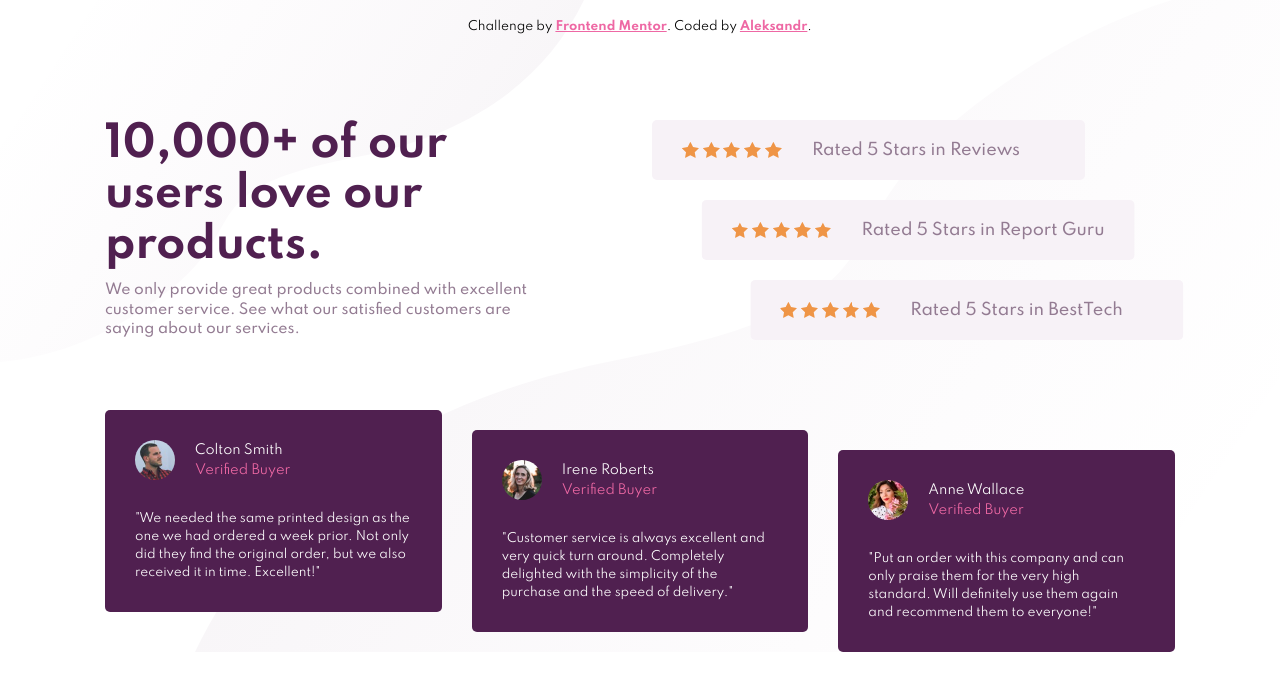
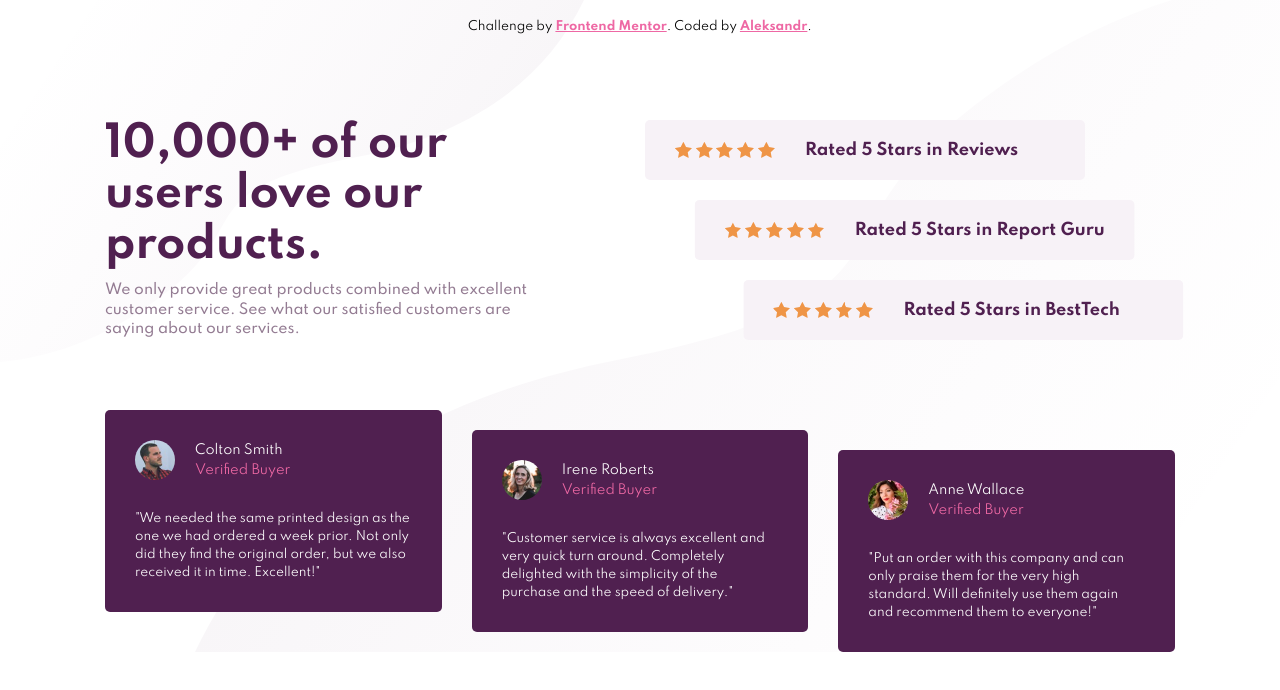
Before and after one commit to MasterDev333/social-proof, a plain HTML site: page index.html in a window 1280 px wide. Drawn offline with Linux system fonts and the light colour scheme.

Commit message:
rating text style

```diff
--- a/style/style.scss
+++ b/style/style.scss
@@ -106,9 +106,9 @@ body {
   &__label {
     margin-left: 30px;
     background-color: $light_grayish_magenta;
-    color: $dark_grayish_magenta;
+    color: $very_dark_magenta;
     font-size: 16px;
-    font-weight: 500;
+    font-weight: 700;
   }
 }
 .testimonials {
```
Also changed, not shown: style/style.css, 1 other file.
